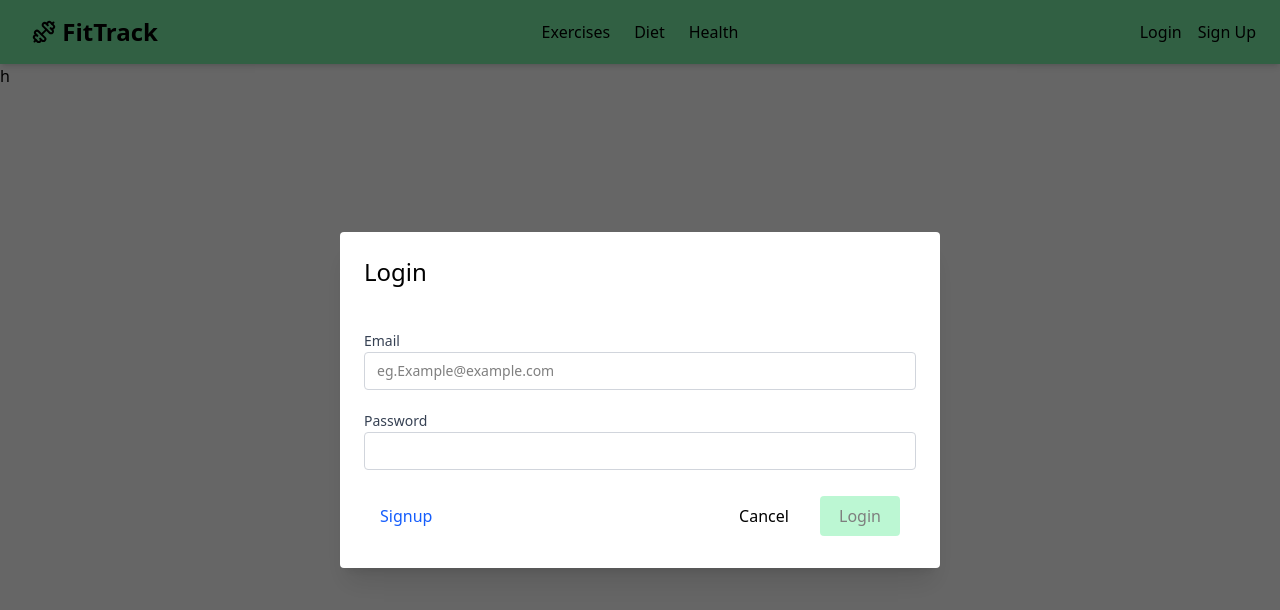
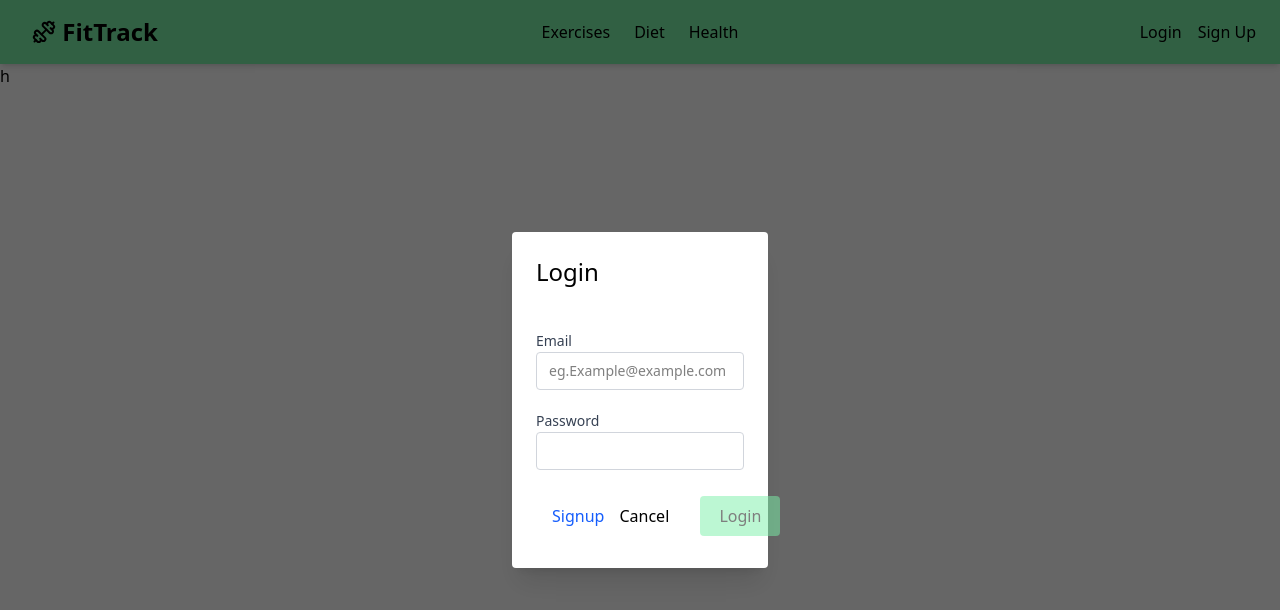
Before and after one commit to Guotai812/FitTrack_Front, a React (Vite) app: page / in a window 1280 px wide. Both pictures are taken after a click on the button "Login". Shown: the top 610 px of the page. Built offline with nearby package versions, Linux system fonts and the light colour scheme; no server answers.

Commit message:
feat: re style modal

```diff
--- a/src/pages/main/TopLayout.tsx
+++ b/src/pages/main/TopLayout.tsx
@@ -15,7 +15,7 @@ export default function TopLayout() {
   return (
     <>
       {show && (
-        <Modal onCancel={modalCancelHandler}>
+        <Modal onCancel={modalCancelHandler} >
           {isLogin && (
             <Login onCancelModal={modalCancelHandler} setIsLogin={setIsLogin} />
           )}
--- a/src/shared/components/form/diet/Diet.tsx
+++ b/src/shared/components/form/diet/Diet.tsx
@@ -34,6 +34,7 @@ export default function DietForm({ onCancel }: DietFormProps) {
           ? "w-[40%] h-[50%]"
           : undefined
       }
+      min="700px"
     >
       {content}
     </Modal>
--- a/src/shared/components/ui/Modal.tsx
+++ b/src/shared/components/ui/Modal.tsx
@@ -2,6 +2,7 @@ type ModalProps = {
   children: React.ReactNode;
   pad?: number;
   size?: string;
+  min?: string;
   onCancel: () => void;
 };
 
@@ -9,7 +10,8 @@ export function Modal({
   children,
   onCancel,
   pad = 6,
-  size = "w-[400px]",
+  size = "w-[20%]",
+  min = "400px",
 }: ModalProps) {
   return (
     <div
@@ -17,7 +19,7 @@ export function Modal({
       onClick={onCancel}
     >
       <div
-        className={`bg-white rounded p-${pad} ${size} shadow-xl min-w-[600px]`}
+        className={`bg-white rounded p-${pad} ${size} shadow-xl min-w-[${min}]`}
         onClick={(e) => e.stopPropagation()}
       >
         {children}
--- a/src/shared/components/userData/FoodList.tsx
+++ b/src/shared/components/userData/FoodList.tsx
@@ -7,7 +7,7 @@ export default function FoodList({ onCancel }: { onCancel: () => void }) {
   const { meal, setMeal } = useMeal();
 
   return (
-    <div className="w-4/5 h-full p-6 flex flex-col justify-end">
+    <div className="w-5/6 h-full p-6 flex flex-col justify-end">
       <FoodGallery />
       <div className="flex justify-between">
         <div className="flex justify-end gap-4">
--- a/src/shared/components/userData/LibraryNavigation.tsx
+++ b/src/shared/components/userData/LibraryNavigation.tsx
@@ -20,7 +20,7 @@ export default function LibraryNavigation() {
     setCategory(category);
   }
   return (
-    <aside className="bg-green-300 h-full w-1/5 flex justify-center items-center">
+    <aside className="bg-green-300 h-full w-1/6 flex justify-center items-center">
       <nav>
         <ol className="flex flex-col justify-between items-center gap-6">
           <li>
--- a/src/shared/components/userData/MealList.tsx
+++ b/src/shared/components/userData/MealList.tsx
@@ -1,6 +1,7 @@
 import React, { useState } from "react";
 import { useUser } from "../../context/UserContext";
 import { usePool } from "../../context/PoolConetext";
+import Button from "../ui/Button";
 
 // —— Types ——
 interface FoodItem {
```
